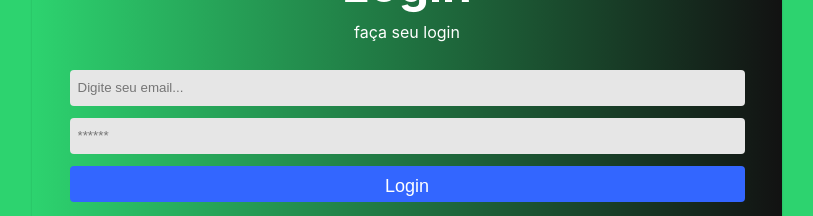
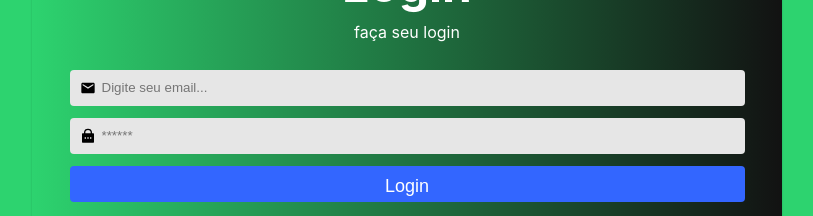
Before and after one commit to JuniorMathias/Exams-Test, a React (Create React App) app: page / in a window 1280 px wide. Shown: the part 378-594 px from the top of the page, without its empty margins (233-1046 px from the left). Built offline with nearby package versions, Linux system fonts and the light colour scheme; no server answers; the HTML template or start-up script is replaced by a standard one.

Commit message:
adding a icon insinde the input

```diff
--- a/package.json
+++ b/package.json
@@ -14,6 +14,7 @@
     "formik": "^2.2.9",
     "react": "^18.2.0",
     "react-dom": "^18.2.0",
+    "react-icons": "^4.8.0",
     "react-router-dom": "^6.10.0",
     "react-scripts": "5.0.1",
     "react-toastify": "^9.1.2",
--- a/src/index.css
+++ b/src/index.css
@@ -16,13 +16,14 @@ code {
     monospace;
 }
 /* centering the inputs */
-.centralize {
-  display: flex;
-  flex-direction: column;
-  justify-content: center;
-  align-items: center;
+
+
+
+
+.icon {
+  position: absolute;
+  padding: 10px;
 }
-
 
 /* setting the colors for buttons */
 
--- a/src/pages/Register/index.jsx
+++ b/src/pages/Register/index.jsx
@@ -1,8 +1,9 @@
 import * as S from './styles';
 import { useState, useContext } from 'react';
 import { AuthContext } from '../../contexts/auth';
-//import { Link } from 'react-router-dom';
 import logo from '../../assets/logo.png';
+
+
 
 function Register() {
   const [ name, setName ] = useState('');
--- a/src/pages/SignIn/index.jsx
+++ b/src/pages/SignIn/index.jsx
@@ -3,7 +3,8 @@ import { useState, useContext } from 'react';
 //import { Link } from 'react-router-dom';
 import logo from '../../assets/logo.png';
 import { AuthContext } from '../../contexts/auth'
-
+import { MdEmail } from 'react-icons/md';
+import { RiLockPasswordFill } from 'react-icons/ri';
 export default function SignIn(){
   const [email, setEmail] = useState('');
   const [password, setPassword] = useState('');
@@ -30,18 +31,23 @@ function handleSubmit(e){
     <S.Title>Login</S.Title>
       <S.Span>faça seu login</S.Span>
       <S.Form onSubmit={handleSubmit}>
+      <S.Row>
+        <MdEmail class="icon"/>
         <S.Input
           type="text"
           placeholder="Digite seu email..."
           value={email}
           onChange={(e) => [setEmail(e.target.value)]}
         />
+        </S.Row>
+        <S.Row>
         <S.Input
           type="password"
           placeholder="******"
           value={password}
           onChange={(e) => [setPassword(e.target.value)]}
-        />
+        /><RiLockPasswordFill class="icon"/>
+        </S.Row>
       <S.labelError>{error}</S.labelError>
       <S.Button type="submit">{loadingAuth ? 'Carregando...' : 'Login'}</S.Button>
 
--- a/src/pages/SignIn/styles.js
+++ b/src/pages/SignIn/styles.js
@@ -39,7 +39,9 @@ export const LoginArea = styled.div`
     background-color: #181c2e;
     width: 100%;
 `;
-
+export const Row = styled.div`
+  display: flex;
+`;
 export const MyIcon = styled.img`
     padding: 20px;
     width: 170px;
@@ -55,9 +57,12 @@ export const Input = styled.input`
   border: 0;
   margin-bottom: 12px;
   height: 36px;
+  width: 100%;
   border-radius: 4px;
   padding: 0 8px;
   background-color: #e6e6e6;
+  box-sizing:border-box;
+  padding-left: 2rem;
 `;
 export const Button = styled.button`
   height: 36px;
```
Also changed, not shown: 1 other file (tests, documents, lock files or other folders).
